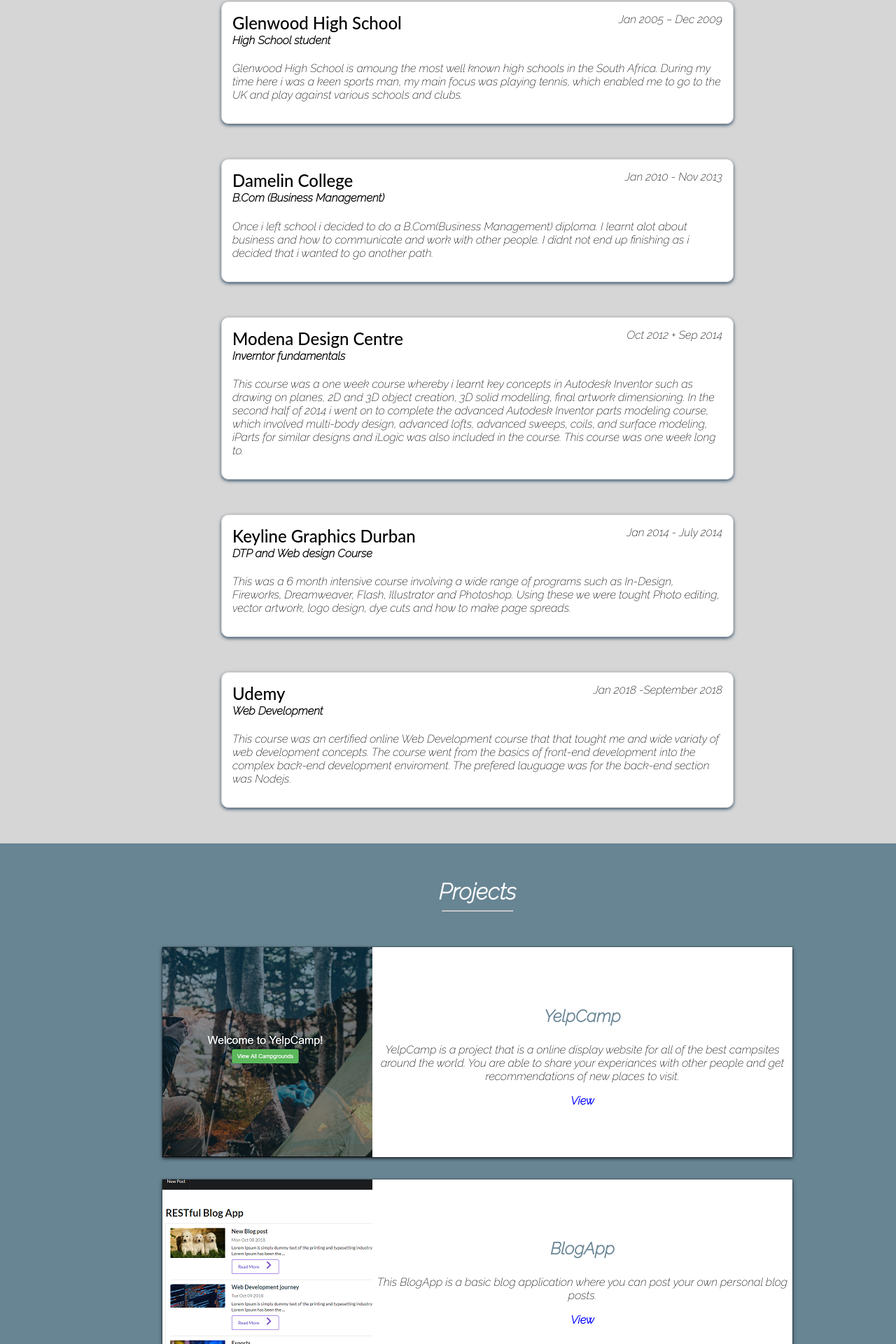
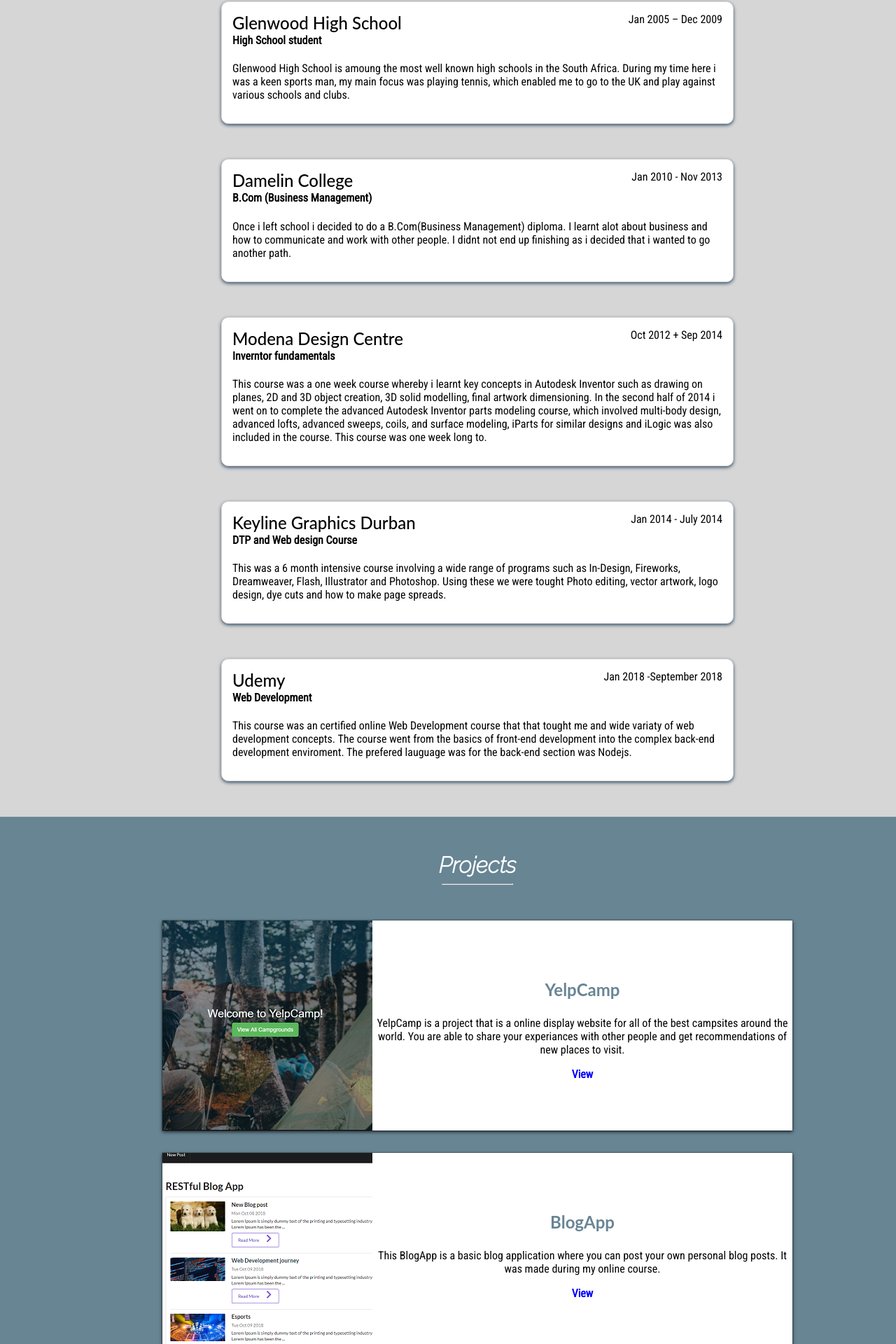
Before and after one commit to GrantMAD/Grantportfolio, a PHP site: page / in a window 1280 px wide; the page is wider, and only the part inside the window is pictured. Shown: the part 2440-4360 px from the top of that part at 70% size. Run offline with PHP 8.4, Linux system fonts and the light colour scheme.

Commit message:
font modifications made

```diff
--- a/Portfolioindex.css
+++ b/Portfolioindex.css
@@ -222,7 +222,7 @@ hr {
 }
 
 .experiancecontentblock {
-	font-family: 'Raleway', sans-serif;
+	font-family: 'Roboto Condensed', sans-serif;
 	background: white;
 	margin-left: 20px;
 	padding: 10px;
@@ -266,7 +266,7 @@ hr {
 
 .educationareabox {
 	background: white;
-	font-family: 'Raleway', sans-serif;
+	font-family: 'Roboto Condensed', sans-serif;
 	max-width: 700px;
 	padding: 15px;
 	margin: 50px auto 30px auto;
@@ -293,7 +293,6 @@ hr {
 }
 
 .projectsname {
-	font-family: 'Raleway', sans-serif;
 	color: #688594;
 }
 
@@ -326,6 +325,7 @@ hr {
 }
 
 .Projectsblock {
+	font-family: 'Roboto Condensed', sans-serif;
 	height: 220px;
 	padding-top: 60px;
 }
@@ -342,14 +342,11 @@ h4 {
 }
 
 .Projectsinfo {
-	font-family: 'Raleway', sans-serif;
 	margin-left: 300px;
-
 }
 
 .projectsviewbutton {
 	color: blue;
-	font-family: 'Raleway', sans-serif;
 }
 
 .Hrprojects {
--- a/index.html
+++ b/index.html
@@ -256,7 +256,7 @@
 				<div class="Projectsinfoblock">
 					<div class="Projectsblock">
 					 <h3 class="projectsname">BlogApp</h3>
-					  <p class="Projectsinfo">This BlogApp is a basic blog application where you can post your own personal blog posts.</p>
+					  <p class="Projectsinfo">This BlogApp is a basic blog application where you can post your own personal blog posts. It was made during my online course.</p>
 					   <a href="https://peaceful-coast-18750.herokuapp.com/" class="projectsviewbutton"><strong>View</a>
 					</div>
 				</div>
```
